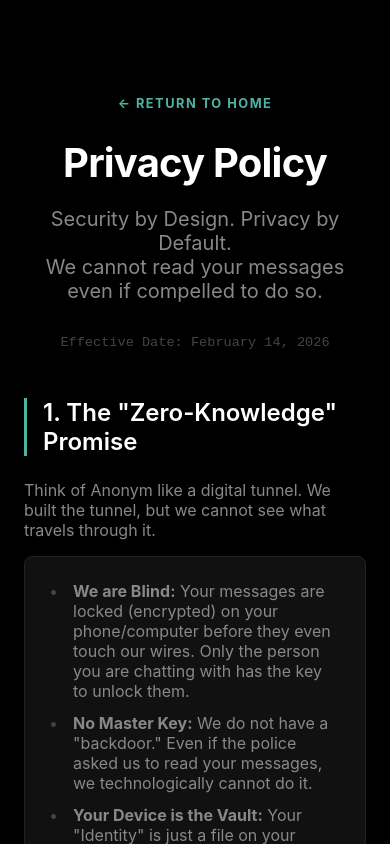
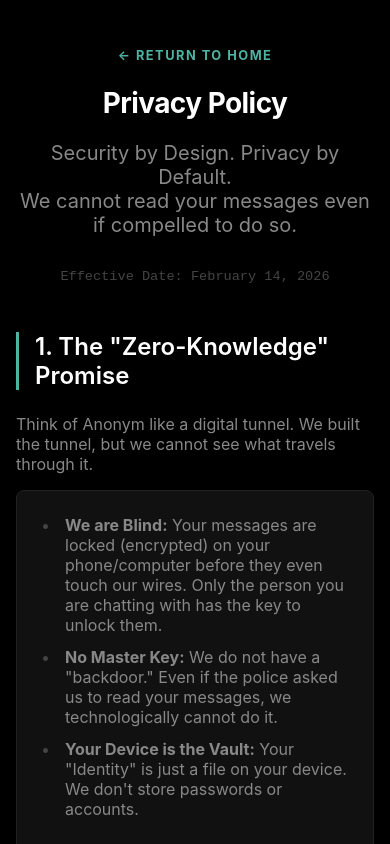
Before and after one commit to Preetdudhat03/anonym, a Next.js app: page /privacy in a window 390 px wide. Shown: the top 844 px of the page. Built offline with nearby package versions, Linux system fonts and the light colour scheme.

Commit message:
11/2/2026/4

```diff
--- a/src/app/landing.module.css
+++ b/src/app/landing.module.css
@@ -1,8 +1,14 @@
 .container {
     max-width: 800px;
     margin: 0 auto;
-    padding: 4rem 1.5rem;
+    padding: 2rem 1rem;
     color: var(--text-primary);
+}
+
+@media (max-width: 600px) {
+    .container {
+        padding: 1rem;
+    }
 }
 
 .hero {
@@ -18,6 +24,13 @@
     margin-bottom: 1rem;
     color: var(--text-primary);
     letter-spacing: -0.02em;
+    line-height: 1.2;
+}
+
+@media (max-width: 600px) {
+    .heroTitle {
+        font-size: 1.75rem;
+    }
 }
 
 .heroSub {
@@ -158,6 +171,18 @@
     align-items: center;
     gap: 1.5rem;
     margin-bottom: 1rem;
+    flex-wrap: wrap;
+}
+
+@media (max-width: 480px) {
+    .footerLinks {
+        flex-direction: column;
+        gap: 1rem;
+    }
+
+    .separator {
+        display: none;
+    }
 }
 
 .footerLink {
--- a/src/app/page.module.css
+++ b/src/app/page.module.css
@@ -4,7 +4,10 @@
   justify-content: center;
   align-items: center;
   min-height: 100vh;
-  padding: 2rem;
+  /* fallback */
+  min-height: 100dvh;
+  /* dynamic viewport height */
+  padding: 1rem;
   background: var(--bg-main);
 }
 
@@ -135,12 +138,12 @@
   }
 
   .card {
-    padding: 1.5rem;
+    padding: 1.5rem 1rem;
     border-radius: 12px;
   }
 
   .title {
-    font-size: 1.75rem;
+    font-size: 1.5rem;
   }
 
   .button {
```
